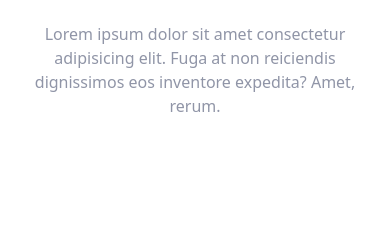
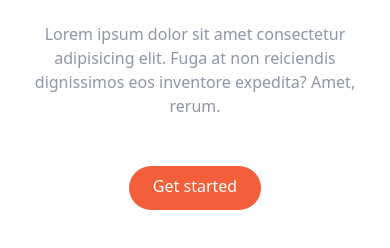
Before and after one commit to ami87878/Manage-landing-page, a website: page index.html in a window 390 px wide. Shown: the part 266-514 px from the top of the page. Drawn offline with nearby package versions, Linux system fonts and the light colour scheme; files that its build step writes are made by us from their sources.

Commit message:
finish left side

```diff
--- a/index.html
+++ b/index.html
@@ -55,7 +55,7 @@
             Lorem ipsum dolor sit amet consectetur adipisicing elit. Fuga at non reiciendis dignissimos eos inventore expedita? Amet, rerum.
         </p>
        <div class="flex justify-center md:justify-start">
-        <a href="" class="  hidden md:block p-3 px-6 pt-2  text-white bg-brightRed rounded-full baseline  hover:bg-brightRedLight"> Get started</a>
+        <a href="" class="    p-3 px-6 pt-2  text-white bg-brightRed rounded-full baseline  hover:bg-brightRedLight"> Get started</a>
 
 
        </div>
```
